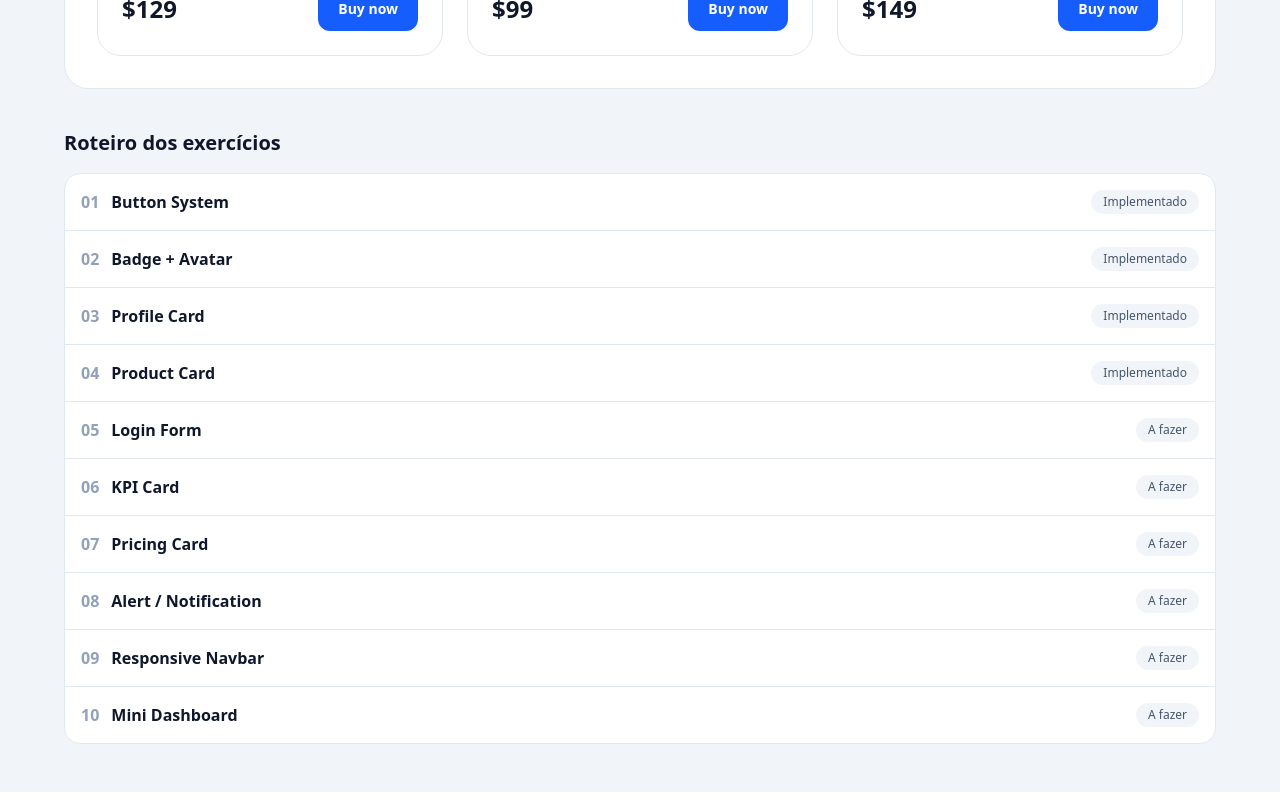
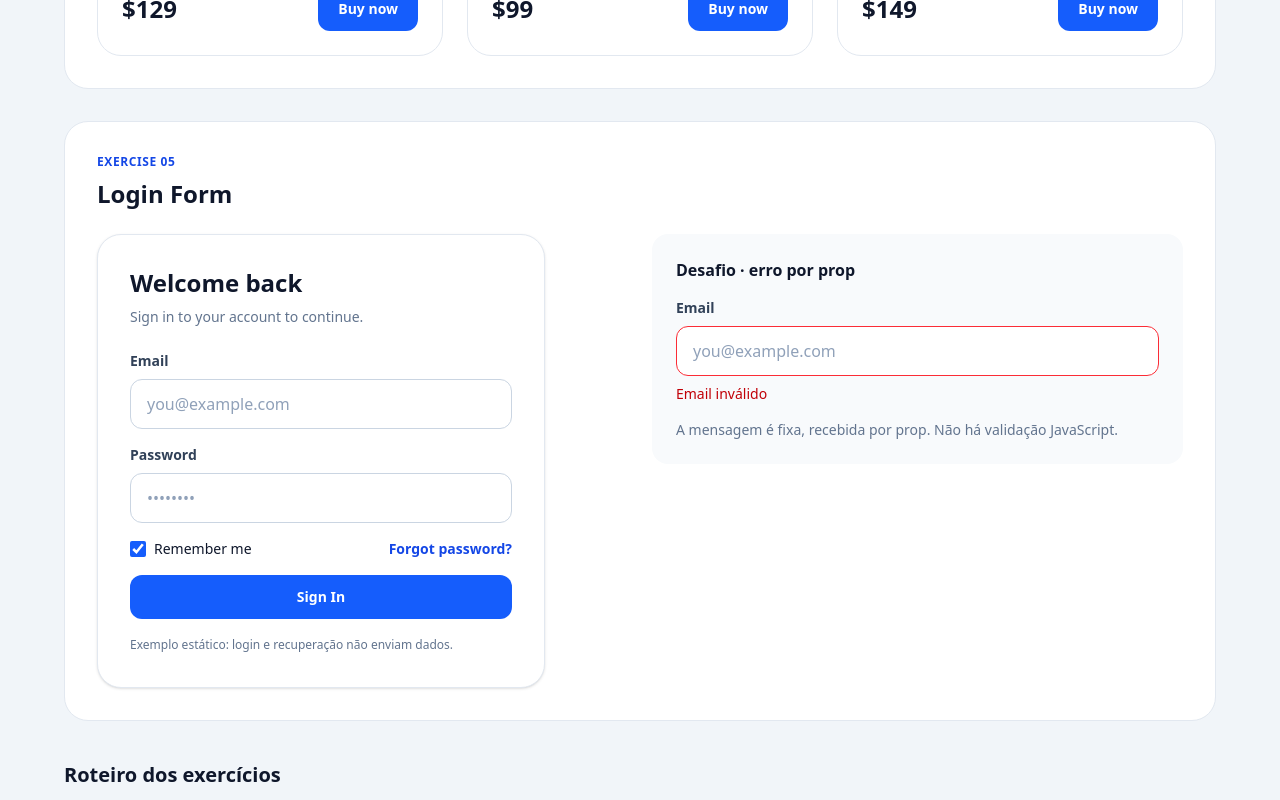
Before and after one commit to miyamiyashiro/trabalho-react-tailwind, a React (Vite) app: page / in a window 1280 px wide. Shown: the part 2660-3460 px from the top of the page. Built offline with nearby package versions, Linux system fonts and the light colour scheme.

Commit message:
feat: adiciona formulário Login

```diff
--- a/src/App.jsx
+++ b/src/App.jsx
@@ -1,3 +1,5 @@
+import LoginForm from './components/LoginForm.jsx'
+import InputField from './components/InputField.jsx'
 import ProductCard from './components/ProductCard.jsx'
 import ProfileCard from './components/ProfileCard.jsx'
 import Avatar from './components/Avatar.jsx'
@@ -74,12 +76,17 @@ export default function App() {
   <ProductCard name="Trail Runner" category="Outdoor" description="Estabilidade para explorar novos caminhos." price="$149" badge="New" />
 </div>
         </section>
+        <section id="exercicio-05" aria-labelledby="titulo-05" className="mt-8 scroll-mt-6 rounded-3xl border border-slate-200 bg-white p-4 sm:p-8">
+          <p className="text-xs font-bold uppercase tracking-wider text-blue-700">Exercise 05</p>
+          <h2 id="titulo-05" className="mt-2 mb-6 text-2xl font-bold">Login Form</h2>
+          <div className="grid items-start gap-6 lg:grid-cols-2"><LoginForm /><div className="rounded-2xl bg-slate-50 p-6"><h3 className="mb-4 font-bold">Desafio · erro por prop</h3><InputField id="demo-error-email" label="Email" type="email" placeholder="you@example.com" error="Email inválido" /><p className="mt-4 text-sm text-slate-500">A mensagem é fixa, recebida por prop. Não há validação JavaScript.</p></div></div>
+        </section>
         <h2 className="mt-10 text-xl font-bold">Roteiro dos exercícios</h2>
         <ol className="mt-4 divide-y divide-slate-200 overflow-hidden rounded-2xl border border-slate-200 bg-white">
           {exercises.map((exercise, index) => (
             <li key={exercise} className="flex flex-wrap items-center justify-between gap-3 p-4">
               <span className="font-semibold"><span className="mr-3 text-slate-400">{String(index + 1).padStart(2, '0')}</span>{exercise}</span>
-              <span className="rounded-full bg-slate-100 px-3 py-1 text-xs font-medium text-slate-600">{index < 4 ? 'Implementado' : 'A fazer'}</span>
+              <span className="rounded-full bg-slate-100 px-3 py-1 text-xs font-medium text-slate-600">{index < 5 ? 'Implementado' : 'A fazer'}</span>
             </li>
           ))}
         </ol>
--- /dev/null
+++ b/src/components/InputField.jsx
@@ -0,0 +1,8 @@
+export default function InputField({ id, label, type = 'text', placeholder, error, autoComplete }) {
+  const border = error ? 'border-red-500 focus:border-red-600 focus:ring-red-100' : 'border-slate-300 focus:border-blue-600 focus:ring-blue-100'
+  return <div>
+    <label htmlFor={id} className="mb-2 block text-sm font-semibold text-slate-700">{label}</label>
+    <input id={id} type={type} placeholder={placeholder} autoComplete={autoComplete} aria-invalid={error ? true : undefined} aria-describedby={error ? `${id}-error` : undefined} className={`h-[50px] w-full rounded-xl border bg-white px-4 text-slate-900 outline-none placeholder:text-slate-400 focus:ring-4 ${border}`} />
+    {error && <p id={`${id}-error`} className="mt-2 text-sm text-red-700">{error}</p>}
+  </div>
+}
--- /dev/null
+++ b/src/components/LoginForm.jsx
@@ -0,0 +1,21 @@
+import { useId } from 'react'
+import InputField from './InputField.jsx'
+import Button from './Button.jsx'
+export default function LoginForm() {
+  const id = useId()
+  return (
+    <section className="w-full max-w-md rounded-3xl border border-slate-200 bg-white p-6 shadow-sm sm:p-8">
+      <h3 className="text-2xl font-bold">Welcome back</h3><p className="mt-2 text-sm text-slate-500">Sign in to your account to continue.</p>
+      <form className="mt-6 space-y-4" aria-label="Login demonstrativo">
+        <InputField id={`${id}-email`} label="Email" type="email" placeholder="you@example.com" autoComplete="email" />
+        <InputField id={`${id}-password`} label="Password" type="password" placeholder="••••••••" autoComplete="current-password" />
+        <div className="flex flex-wrap items-center justify-between gap-3 text-sm">
+          <label className="flex items-center gap-2"><input type="checkbox" defaultChecked className="size-4 accent-blue-600 focus-visible:outline-2 focus-visible:outline-offset-2 focus-visible:outline-blue-600" />Remember me</label>
+          <a href={`#${id}-help`} className="rounded font-semibold text-blue-700 hover:underline focus-visible:outline-2 focus-visible:outline-blue-600">Forgot password?</a>
+        </div>
+        <Button type="button" fullWidth>Sign In</Button>
+      </form>
+      <p id={`${id}-help`} className="mt-4 text-xs leading-5 text-slate-500">Exemplo estático: login e recuperação não enviam dados.</p>
+    </section>
+  )
+}
```
Also changed, not shown: 1 other file (tests, documents, lock files or other folders).
